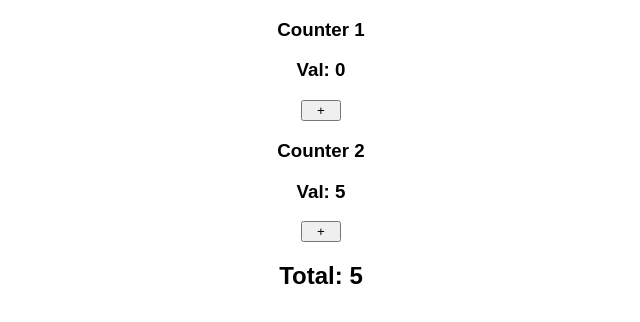
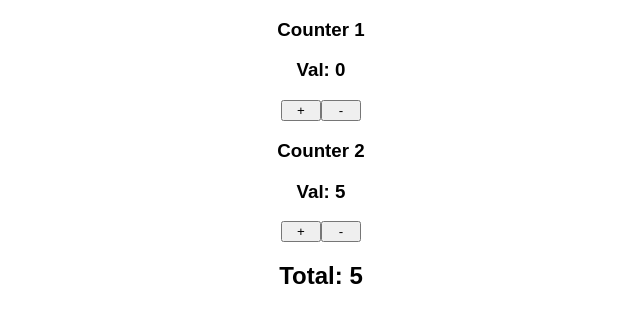
Before and after one commit to loriculberson/react-counters, a React (Create React App) app: page / in a window 1280 px wide. Shown: the top 322 px of the page, without its empty margins (319-959 px from the left). Built offline with nearby package versions, Linux system fonts and the light colour scheme.

Commit message:
Each counter decrements and total calculates

```diff
--- a/src/Counter.js
+++ b/src/Counter.js
@@ -6,8 +6,6 @@ const Counter = (props) => {
     <div>
       <h3>Counter {props.name}</h3>
       <h3>Val: {props.value}</h3>
-
-
     </div>
   );
 };
--- a/src/CounterApp.js
+++ b/src/CounterApp.js
@@ -10,7 +10,6 @@ class CounterApp extends Component {
     }
   }
 
-
   counterValue = (i) => {
     //display what is in state for that index
     return this.state.allValues[i];
@@ -19,6 +18,14 @@ class CounterApp extends Component {
   increment = (i) => {
     const values = this.state.allValues.slice();
     values[i] = this.state.allValues[i] + 1;
+    this.setState({
+      allValues: values
+    })
+  }
+
+  decrement = (i) => {
+    const values = this.state.allValues.slice();
+    values[i] = this.state.allValues[i] - 1;
     this.setState({
       allValues: values
     })
@@ -35,6 +42,7 @@ class CounterApp extends Component {
             value={this.counterValue(index)}
           />
           <button onClick={() => this.increment(index)}> + </button>
+          <button onClick={() => this.decrement(index)}> - </button>
       </div>
       )
     })
```
